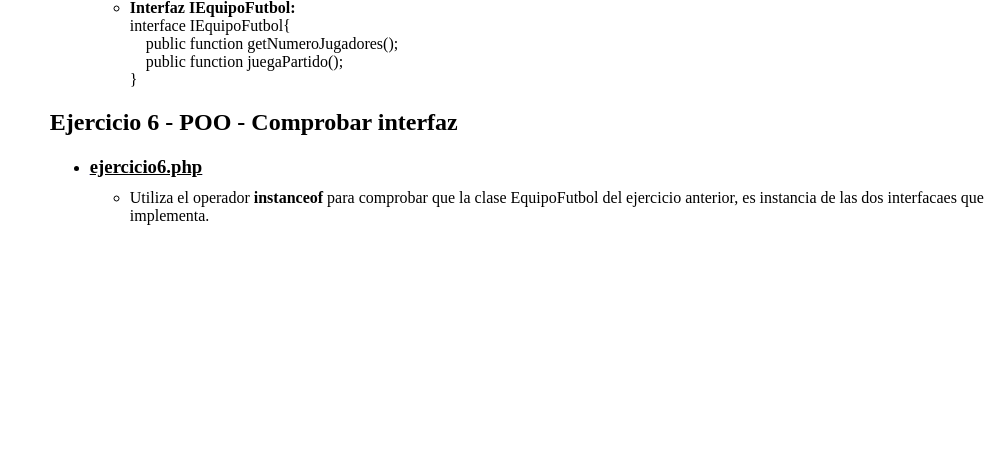
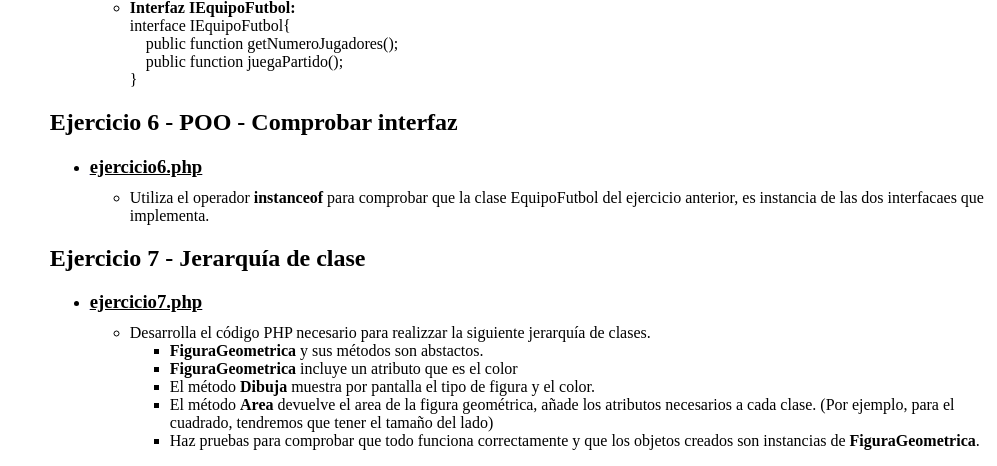
Before and after one commit to juangj-opg/DWES-UD6, a PHP site: page / in a window 1280 px wide. Shown: the part 1346-1812 px from the top of the page, without its empty margins (283-1280 px from the left). Before the commit the page ends 1571 px from the top, so only its background shows below. Run offline with PHP 8.4, Linux system fonts and the light colour scheme; data that the repository does not hold is empty.

Commit message:
Ejercicio 7 - Info

```diff
--- a/index.php
+++ b/index.php
@@ -100,6 +100,22 @@ include "cabecera.php";
     </ul>
 </ul>
 
+<h2>Ejercicio 7 - Jerarquía de clase</h2>
+<ul>
+    <li><a href="./ejercicio7.php"><h3 class="nopad">ejercicio7.php</h3></a></li>
+    <ul>
+        <li>Desarrolla el código PHP necesario para realizzar la siguiente jerarquía de clases.</li>
+        <ul>
+            <li><b>FiguraGeometrica</b> y sus métodos son abstactos.</li>
+            <li><b>FiguraGeometrica</b> incluye un atributo que es el color</li>
+            <li>El método <b>Dibuja</b> muestra por pantalla el tipo de figura y el color.</li>
+            <li>El método <b>Area</b> devuelve el area de la figura geométrica, añade los atributos necesarios a cada clase. (Por ejemplo, para el cuadrado, tendremos que tener el tamaño del lado)</li>
+            <li>Haz pruebas para comprobar que todo funciona correctamente y que los objetos creados son instancias de <b>FiguraGeometrica</b>.</li>
+        </ul>
+    </ul>
+</ul>
+
+
 
 
 
```
Also changed, not shown: README.md.
